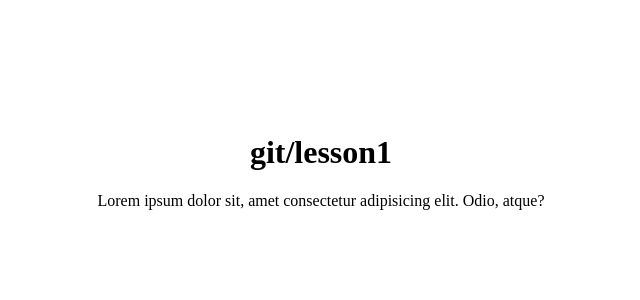
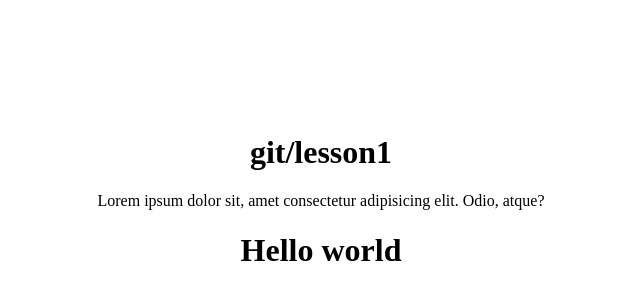
Before and after one commit to KamoliddinNosirov/gitlesson1, a plain HTML site: page index.html in a window 1280 px wide. Shown: the part 182-482 px from the top of the page, without its empty margins (319-959 px from the left). Drawn offline with Linux system fonts and the light colour scheme.

Commit message:
h1 qo'shilid

```diff
--- a/index.html
+++ b/index.html
@@ -8,5 +8,6 @@
 <body>
     <h1 style="text-align: center; margin-top: 25%;">git/lesson1</h1>
     <p style="text-align: center;">Lorem ipsum dolor sit, amet consectetur adipisicing elit. Odio, atque?</p>
+    <h1 style="text-align: center;">Hello world</h1>
 </body>
 </html>
```
